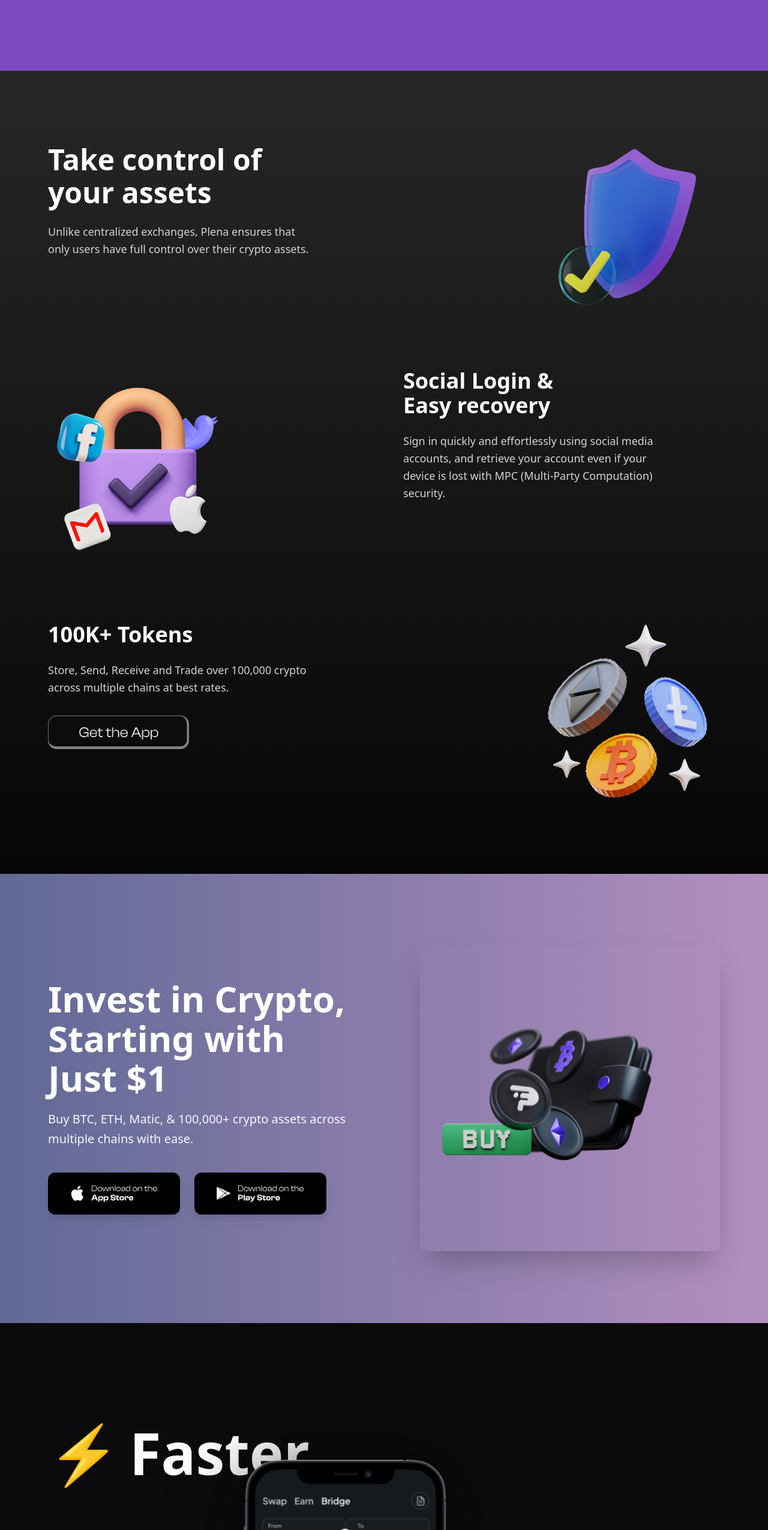
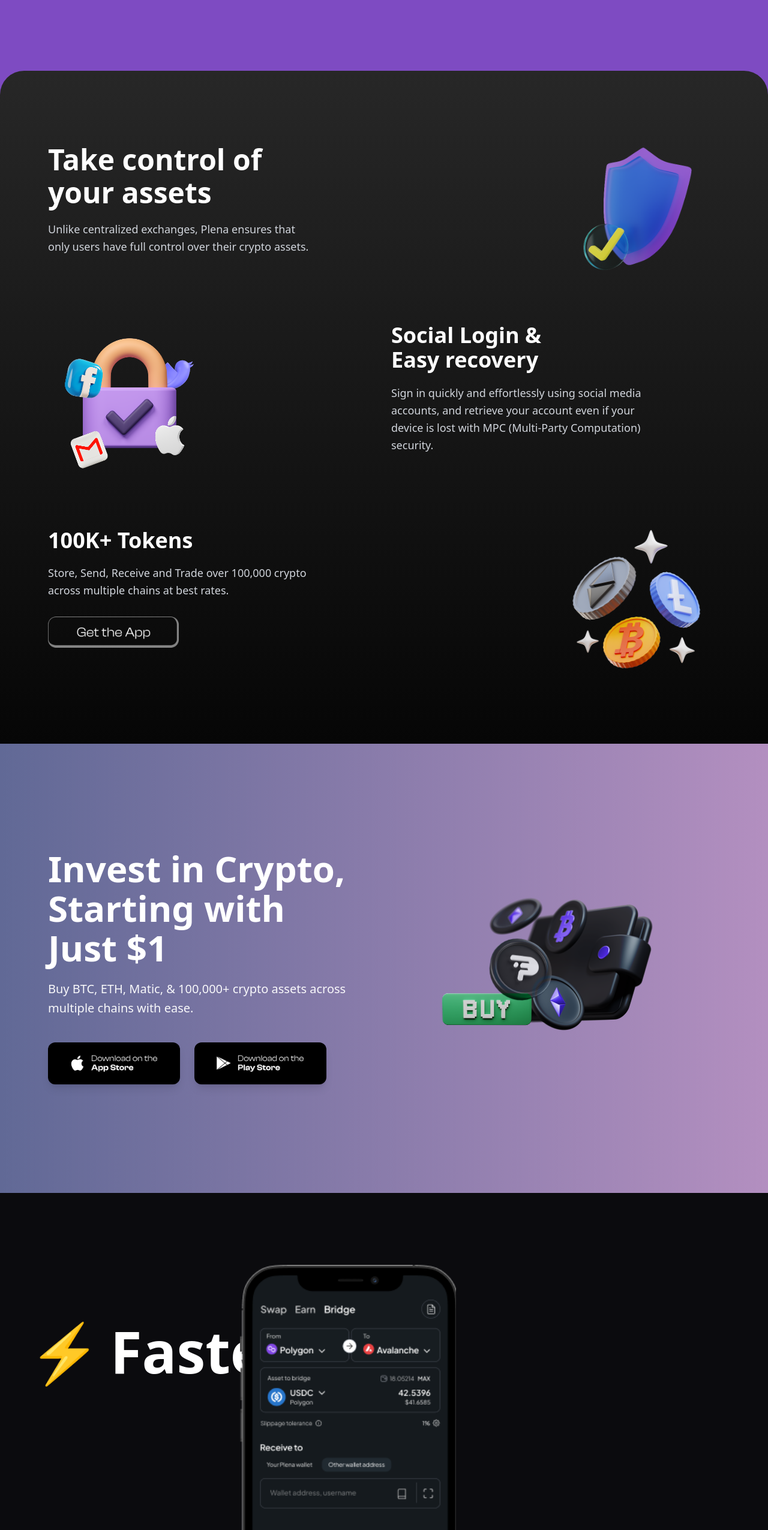
Before and after one commit to yashsharma499/figma-ui, a React (Vite) app: page / in a window 1280 px wide. Shown: the part 1855-4406 px from the top of the page at 60% size. Built offline with nearby package versions, Linux system fonts and the light colour scheme.

Commit message:
Fix FasterSwap layout alignment and spacing

```diff
--- a/src/components/ControlAssets.jsx
+++ b/src/components/ControlAssets.jsx
@@ -1,10 +1,14 @@
-
 
 export default function ControlAssets() {
   return (
-    <section className="w-full bg-deep-dark text-white py-[120px] flex justify-center">
+    <section
+      className="w-full flex justify-center"
+      style={{ backgroundColor: "rgb(126, 75, 194)" }}
+    >
+      <div className="w-full bg-deep-dark text-white py-[120px] rounded-t-[40px] flex justify-center">
         <div className="w-full max-w-[1728px] px-6 md:px-12 lg:px-20">
-        <div className="max-w-[1200px] mx-auto grid grid-cols-1 lg:grid-cols-2 gap-y-20 lg:gap-y-24 gap-x-16">
+          {/* ⬇ reduced gap-x */}
+          <div className="max-w-[1200px] mx-auto grid grid-cols-1 lg:grid-cols-2 gap-y-14 lg:gap-y-20 gap-x-6">
 
             {/* ================= SECTION 1 ================= */}
 
@@ -14,29 +18,29 @@ export default function ControlAssets() {
                 Take control of <br /> your assets
               </h2>
 
-            <p className="mt-6 text-gray-300 text-sm md:text-lg leading-relaxed">
+              <p className="mt-5 text-gray-300 text-sm md:text-lg leading-relaxed">
                 Unlike centralized exchanges, Plena ensures that only users
                 have full control over their crypto assets.
               </p>
             </div>
 
             {/* ICON */}
-          <div className="flex justify-start lg:justify-end items-start order-1 lg:order-2">
+            <div className="flex justify-start lg:justify-end items-start order-1 lg:order-2 lg:pr-4">
               <img
                 src="/shield.png"
                 alt="Security Shield"
-              className="w-[64px] lg:w-[280px]"
+                className="w-[56px] lg:w-[220px]"
               />
             </div>
 
             {/* ================= SECTION 2 ================= */}
 
             {/* ICON */}
-          <div className="flex justify-start lg:justify-start items-start order-3">
+            <div className="flex justify-start items-start order-3 lg:pl-4">
               <img
                 src="/social-lock.png"
                 alt="Social login lock"
-              className="w-[64px] lg:w-[300px]"
+                className="w-[56px] lg:w-[240px]"
               />
             </div>
 
@@ -46,7 +50,7 @@ export default function ControlAssets() {
                 Social Login & <br /> Easy recovery
               </h3>
 
-            <p className="mt-6 text-gray-300 text-sm md:text-lg leading-relaxed">
+              <p className="mt-5 text-gray-300 text-sm md:text-lg leading-relaxed">
                 Sign in quickly and effortlessly using social media accounts,
                 and retrieve your account even if your device is lost with
                 MPC (Multi-Party Computation) security.
@@ -61,31 +65,32 @@ export default function ControlAssets() {
                 100K+ Tokens
               </h3>
 
-            <p className="mt-6 text-gray-300 text-sm md:text-lg leading-relaxed">
+              <p className="mt-5 text-gray-300 text-sm md:text-lg leading-relaxed">
                 Store, Send, Receive and Trade over 100,000 crypto across
                 multiple chains at best rates.
               </p>
 
-            <div className="mt-8">
+              <div className="mt-7">
                 <img
                   src="/getappbutton.png"
                   alt="Get the App"
-                className="h-[56px] cursor-pointer hover:opacity-90 transition"
+                  className="h-[52px] cursor-pointer hover:opacity-90 transition"
                 />
               </div>
             </div>
 
             {/* ICON */}
-          <div className="flex justify-start lg:justify-end items-start order-5 lg:order-6">
+            <div className="flex justify-start lg:justify-end items-start order-5 lg:order-6 lg:pr-4">
               <img
                 src="/tokens.png"
                 alt="Crypto tokens"
-              className="w-[64px] lg:w-[300px]"
+                className="w-[56px] lg:w-[240px]"
               />
             </div>
 
           </div>
         </div>
+      </div>
     </section>
   );
 }
--- a/src/components/FasteSwap.jsx
+++ b/src/components/FasteSwap.jsx
@@ -1,13 +1,11 @@
+
 export default function FasterSwap() {
   return (
-    <section className="w-full bg-[#0b0b0e] flex justify-center py-10 lg:py-[120px]">
-      {/* 👇 min-h ONLY on desktop */}
-      <div className="relative w-full max-w-[1728px] overflow-hidden lg:min-h-[900px]">
+    <section className="w-full bg-[#0b0b0e] flex justify-center pt-16 lg:pt-[120px] pb-0">
+      <div className="relative w-full max-w-[1728px] overflow-hidden">
 
-        {/* ================= MOBILE VIEW ================= */}
-        <div className="flex flex-col items-center lg:hidden">
-
-          {/* TEXT ABOVE IMAGE */}
+        {/* ================= MOBILE ================= */}
+        <div className="flex flex-col items-center lg:hidden overflow-hidden">
           <h1 className="text-white font-extrabold text-[44px] leading-none text-center">
             <span className="text-yellow-400">⚡</span> Faster
           </h1>
@@ -15,41 +13,37 @@ export default function FasterSwap() {
             Transactions
           </h1>
 
-          {/* IMAGE */}
-          <img
-            src="/phone.png"
-            alt="Phone UI"
-            className="
-              mt-6
-              mb-0
-              w-[260px]
-              drop-shadow-[0_20px_60px_rgba(0,0,0,0.8)]
-            "
-          />
+          <div className="mt-8 overflow-hidden">
+            <img
+              src="/phone.png"
+              alt="Phone UI"
+              className="w-[260px]"
+            />
+          </div>
         </div>
 
-        {/* ================= DESKTOP VIEW (UNCHANGED) ================= */}
-        <div className="hidden lg:block">
+        {/* ================= DESKTOP ================= */}
+        <div className="hidden lg:block relative">
 
-          {/* TOP LEFT TEXT */}
-          <div className="absolute top-12 left-20 z-10">
+          {/* LEFT TEXT */}
+          <div className="absolute top-24 left-12 z-10">
             <h1 className="flex items-center gap-4 text-white font-extrabold text-[96px] leading-none">
               <span className="text-yellow-400">⚡</span>
               Faster
             </h1>
           </div>
 
-          {/* CENTER PHONE */}
-          <div className="absolute inset-0 flex items-center justify-center z-20 -translate-x-16">
+          {/* CENTER PHONE — SLIGHTLY TOWARDS FASTER */}
+          <div className="flex justify-center z-20 relative -translate-x-15">
             <img
               src="/phone.png"
               alt="Phone UI"
-              className="w-[340px] drop-shadow-[0_20px_60px_rgba(0,0,0,0.8)]"
+              className="w-[360px]"
             />
           </div>
 
-          {/* BOTTOM RIGHT TEXT */}
-          <div className="absolute bottom-12 right-20 z-10">
+          {/* RIGHT TEXT */}
+          <div className="absolute bottom-10 right-12 z-10">
             <h1 className="text-white font-extrabold text-[96px] leading-none text-right">
               Transactions
             </h1>
--- a/src/components/InvestCrypto.jsx
+++ b/src/components/InvestCrypto.jsx
@@ -31,14 +31,21 @@ export default function InvestCrypto() {
 
           {/* ================= RIGHT : IMAGE ================= */}
           <div className="flex flex-col items-center lg:items-end">
-
             <img
               src="/crypto-app-image.png"
               alt="Crypto Investment App Interface"
-              className="w-full max-w-[420px] sm:max-w-[480px] lg:max-w-[500px] h-auto object-contain rounded-lg shadow-2xl"
+              className="
+                w-full
+                max-w-[420px]
+                sm:max-w-[480px]
+                lg:max-w-[500px]
+                h-auto
+                object-contain
+                rounded-lg
+              "
             />
 
-            {/* STORE BUTTONS — MOBILE ONLY (BELOW IMAGE) */}
+            {/* STORE BUTTONS — MOBILE ONLY */}
             <div className="flex lg:hidden mt-8 gap-4">
               <StoreButton img="/app-store-icon.png" alt="App Store" />
               <StoreButton img="/play-store-icon.png" alt="Play Store" />
```
Also changed, not shown: public/phone.png. Lines whose indentation alone changed are shown as unchanged.
